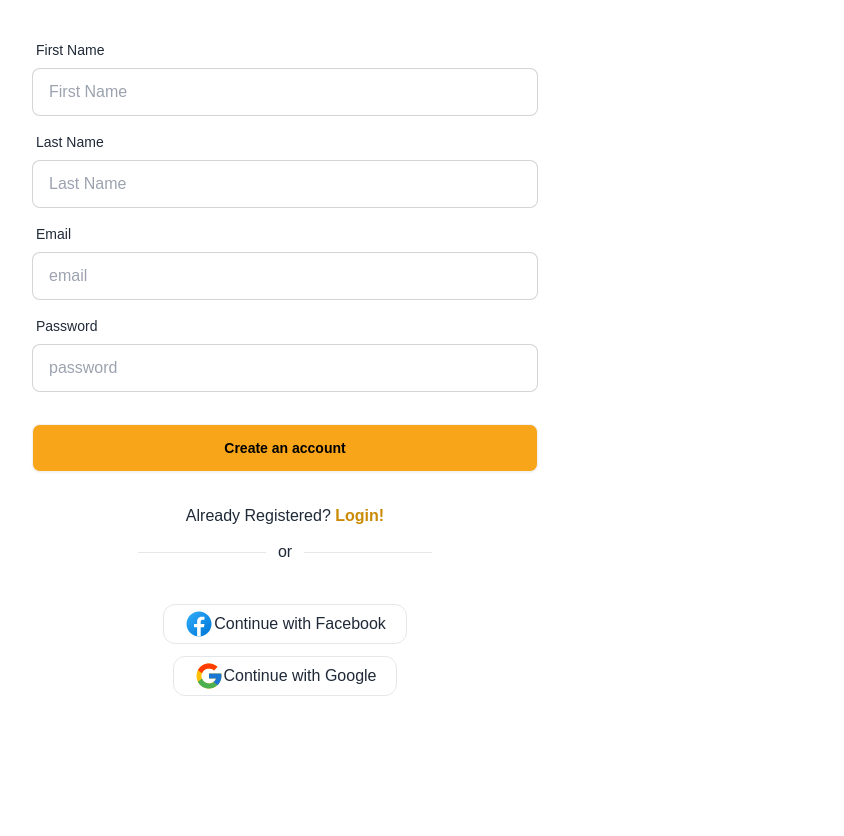
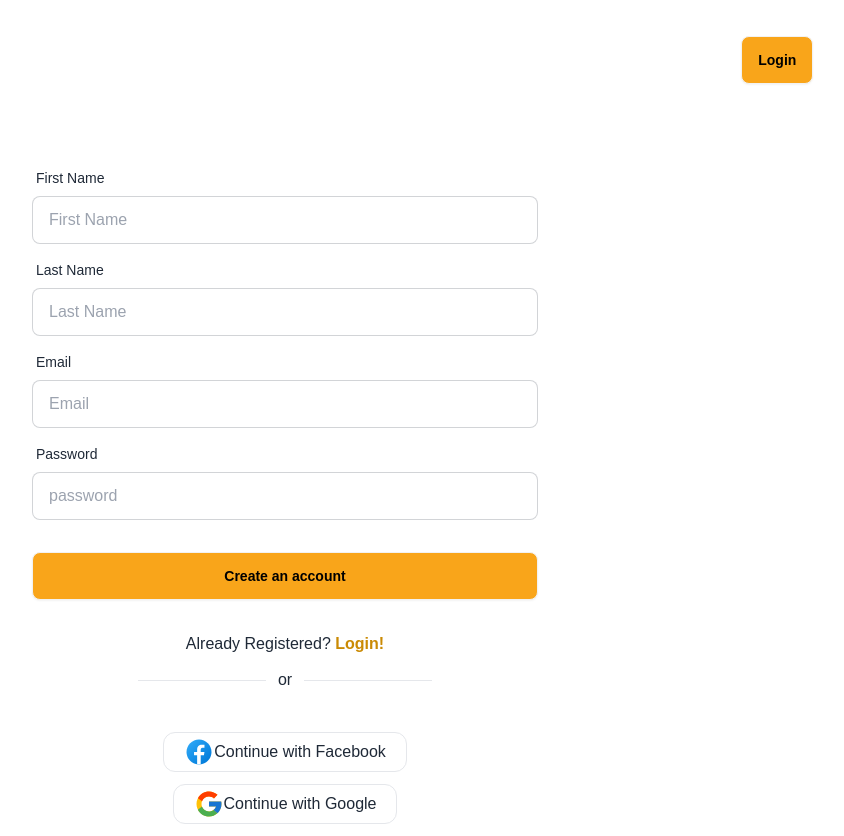
Before and after one commit to ammarcse50/travel-guru-remake, a React (Vite) app: page /register in a window 1280 px wide. Shown: the whole page, without its empty margins (355-1199 px from the left). Before the commit the page ends 800 px from the top, so only its background shows below. Built offline with nearby package versions, Linux system fonts and the light colour scheme.

Commit message:
navbar-searchbar-seperated

```diff
--- a/src/Routes/PrivateRoutes.jsx
+++ b/src/Routes/PrivateRoutes.jsx
@@ -1,12 +1,18 @@
 import React, { useContext } from 'react';
+import { AuthContext } from '../components/shared/AuthProvider/AuthProvider';
+import { useNavigate } from 'react-router-dom';
 
-const PrivateRoutes = () => {
+const PrivateRoutes = ({children}) => {
 
-    return (
-        <div>
+           const {user}= useContext(AuthContext)
 
-        </div>
-    );
+           const Navigate= useNavigate();
+
+    if(user)
+    {
+        return children
+    }
+    return <Navigate to="/login"> </Navigate>
 };
 
 export default PrivateRoutes;
--- a/src/components/pages/Home.jsx
+++ b/src/components/pages/Home.jsx
@@ -1,11 +1,15 @@
 import React from 'react';
 import Header from '../shared/Header/Header';
 import Navbar from '../shared/Navbar/Navbar';
+import Search from './search/Search';
 
 const Home = () => {
     return (
         <div>
             <Navbar ></Navbar>
+            <div className='absolute mt-8 ml-96'>  <Search></Search></div>
+
+
             <Header></Header>
         </div>
     );
--- /dev/null
+++ b/src/components/pages/search/Search.jsx
@@ -0,0 +1,17 @@
+import React from 'react';
+import { FaSearch } from 'react-icons/fa';
+
+const Search = () => {
+    return (
+        <div className='flex items-center'>
+             <FaSearch className="absolute ml-5"></FaSearch>
+        <input
+          type="text"
+          placeholder="Search your Destination"
+          className="input input-bordered border-white  md:w-[370px] w-auto bg-transparent text-white placeholder-white pl-12"
+        />
+        </div>
+    );
+};
+
+export default Search;
--- a/src/components/shared/AuthProvider/AuthProvider.jsx
+++ b/src/components/shared/AuthProvider/AuthProvider.jsx
@@ -1,15 +1,27 @@
 import React, { createContext, useState } from "react";
-import { getAuth } from "firebase/auth";
+import { createUserWithEmailAndPassword, getAuth, signInWithEmailAndPassword } from "firebase/auth";
 import app from "../../../firebase/firebase.config";
 
 const auth = getAuth(app);
 
-const AuthContext = createContext(auth);
+export const AuthContext = createContext(auth);
 
 const AuthProvider = ({ children }) => {
+
   const [user, setUser] = useState(null);
+
+  const createUser =(email,password)=>{
+
+    return createUserWithEmailAndPassword(auth, email, password)
+  }
+  const signInUser =(email,password)=>{
+
+    return signInWithEmailAndPassword(auth, email, password)
+  }
   const authInfo = {
     user,
+    createUser,
+    signInUser
   };
   return (
     <AuthContext.Provider value={authInfo}>{children}</AuthContext.Provider>
--- a/src/components/shared/Login/Login.jsx
+++ b/src/components/shared/Login/Login.jsx
@@ -1,15 +1,44 @@
-import React from "react";
+import React, { useContext } from "react";
+import { AuthContext } from "../AuthProvider/AuthProvider";
+import { Link } from "react-router-dom";
+import Navbar from "../Navbar/Navbar";
 
 const Login = () => {
+  const { user, signInUser } = useContext(AuthContext);
+
+  const handleLogin = (e) => {
+    e.preventDefault();
+
+    const form = new FormData(e.currentTarget);
+
+    const email = form.get("email");
+
+    const password = form.get("password");
+
+    signInUser(email, password)
+      .then((result) => {
+        console.log("login successfull", result.user);
+      })
+      .catch((error) => {
+        console.log(error);
+      });
+  };
   return (
     <div className="">
-      <form className="card-body w-[570px] mx-auto">
-        <div className="form-control">
+
+     <Navbar></Navbar>
+
+
+
+      <form onSubmit={handleLogin} className="card-body w-[570px] mx-auto  ">
+
+        <div className="form-control mt-32">
           <label className="label">
             <span className="label-text">Email</span>
           </label>
           <input
             type="email"
+            name="email"
             placeholder="email"
             className="input input-bordered"
             required
@@ -21,6 +50,7 @@ const Login = () => {
           </label>
           <input
             type="password"
+            name="password"
             placeholder="password"
             className="input input-bordered"
             required
@@ -32,16 +62,17 @@ const Login = () => {
           </label>
         </div>
         <div className="form-control mt-6">
-          <button className="btn btn-primary">Register</button>
+          <button className="btn text-black bg-[#F9A51A]">Login</button>
         </div>
       </form>
-      <p>
-        Already Registered?{" "}
-        <Link className="text-blue-600 font-bold" to="/login">
-          Login!{" "}
+      <p className="text-center">
+       Don't Have An Account ?{" "}
+        <Link className="text-yellow-600 font-bold" to="/register">
+          please Register!{" "}
         </Link>{" "}
       </p>
     </div>
+
   );
 };
 
--- a/src/components/shared/Navbar/Navbar.jsx
+++ b/src/components/shared/Navbar/Navbar.jsx
@@ -2,6 +2,8 @@ import React from "react";
 
 import logo from "../../../../public/logo.png";
 import { FaSearch } from "react-icons/fa";
+import Search from "../../pages/search/Search";
+import { Link } from "react-router-dom";
 const Navbar = () => {
   const navlinks = (
     <>
@@ -13,7 +15,7 @@ const Navbar = () => {
   );
 
   return (
-    <div className="absolute flex space-x-64 mt-8 text-white font-montserrat">
+    <div className="absolute flex gap-x-[500px] mt-8 text-white font-montserrat">
       <div className="ml-36">
         <svg
           xmlns="http://www.w3.org/2000/svg"
@@ -119,20 +121,11 @@ const Navbar = () => {
       </div>
 
       <div className="flex gap-10 items-center">
-        <FaSearch className="absolute ml-5"></FaSearch>
-        <input
-          type="text"
-          placeholder="Search your Destination"
-          className="input input-bordered border-white  md:w-[370px] w-auto bg-transparent text-white placeholder-white pl-12"
-        />
-
-  <div className="flex  gap-3">
-        <ul className="p-2 flex gap-8">{navlinks}</ul>
-      <button className="btn bg-[#F9A51A] text-black ">Login</button>
+        <div className="flex  gap-3">
+          <ul className="p-2 flex gap-8">{navlinks}</ul>
+     <Link to="/login"><button className="btn bg-[#F9A51A] text-black ">Login</button></Link>
+        </div>
       </div>
-
-      </div>
-
     </div>
   );
 };
--- a/src/components/shared/Register/Register.jsx
+++ b/src/components/shared/Register/Register.jsx
@@ -1,17 +1,57 @@
-import React from "react";
+
+
+import { useContext } from "react";
 import { Link } from "react-router-dom";
-import { TbBrandFacebookFilled } from "react-icons/tb";
+import  { AuthContext } from "../AuthProvider/AuthProvider";
+import Navbar from "../Navbar/Navbar";
+
+
 
 const Register = () => {
+
+    const {user,createUser} = useContext(AuthContext)
+
+
+     const  handleRegister = e =>{
+
+        e.preventDefault();
+
+            const form = new FormData(e.currentTarget)
+
+            const firstName = form.get('firstName')
+             const LastName = form.get('lastName')
+            const email = form.get('email')
+            const password = form.get( 'password')
+
+
+       console.log(firstName,LastName,email,password)
+
+ createUser(email,password).
+        then(result=>{
+            console.log('successfully created account',result.user)
+        })
+        .catch(error=>{
+            console.log(error)
+        })
+     }
+
+
+
+
+
+
+
   return (
     <div className="">
-      <form className="card-body w-[570px] mx-auto">
-        <div className="form-control">
+         <Navbar></Navbar>
+      <form onSubmit={handleRegister} className="card-body w-[570px] mx-auto">
+        <div className="form-control mt-32">
           <label className="label">
             <span className="label-text">First Name</span>
           </label>
           <input
-            type="email"
+            type="name"
+            name="firstName"
             placeholder="First Name"
             className="input input-bordered"
             required
@@ -22,7 +62,8 @@ const Register = () => {
             <span className="label-text">Last Name</span>
           </label>
           <input
-            type="email"
+            type="name"
+            name="lastName"
             placeholder="Last Name"
             className="input input-bordered"
             required
@@ -35,7 +76,8 @@ const Register = () => {
           </label>
           <input
             type="email"
-            placeholder="email"
+            name ="email"
+            placeholder="Email"
             className="input input-bordered"
             required
           />
@@ -46,6 +88,7 @@ const Register = () => {
           </label>
           <input
             type="password"
+            name="password"
             placeholder="password"
             className="input input-bordered"
             required
@@ -106,8 +149,8 @@ const Register = () => {
         </span>
       </Link>
 
-      <Link className=" flex justify-center mt-3 ">
-        <span className="border flex items-center rounded-xl px-5 py-1">
+      <Link className=" flex justify-center mt-3 mb-3">
+        <span className="border flex items-center rounded-xl px-5 py-1 ">
           <svg
             xmlns="http://www.w3.org/2000/svg"
             x="0px"
```
